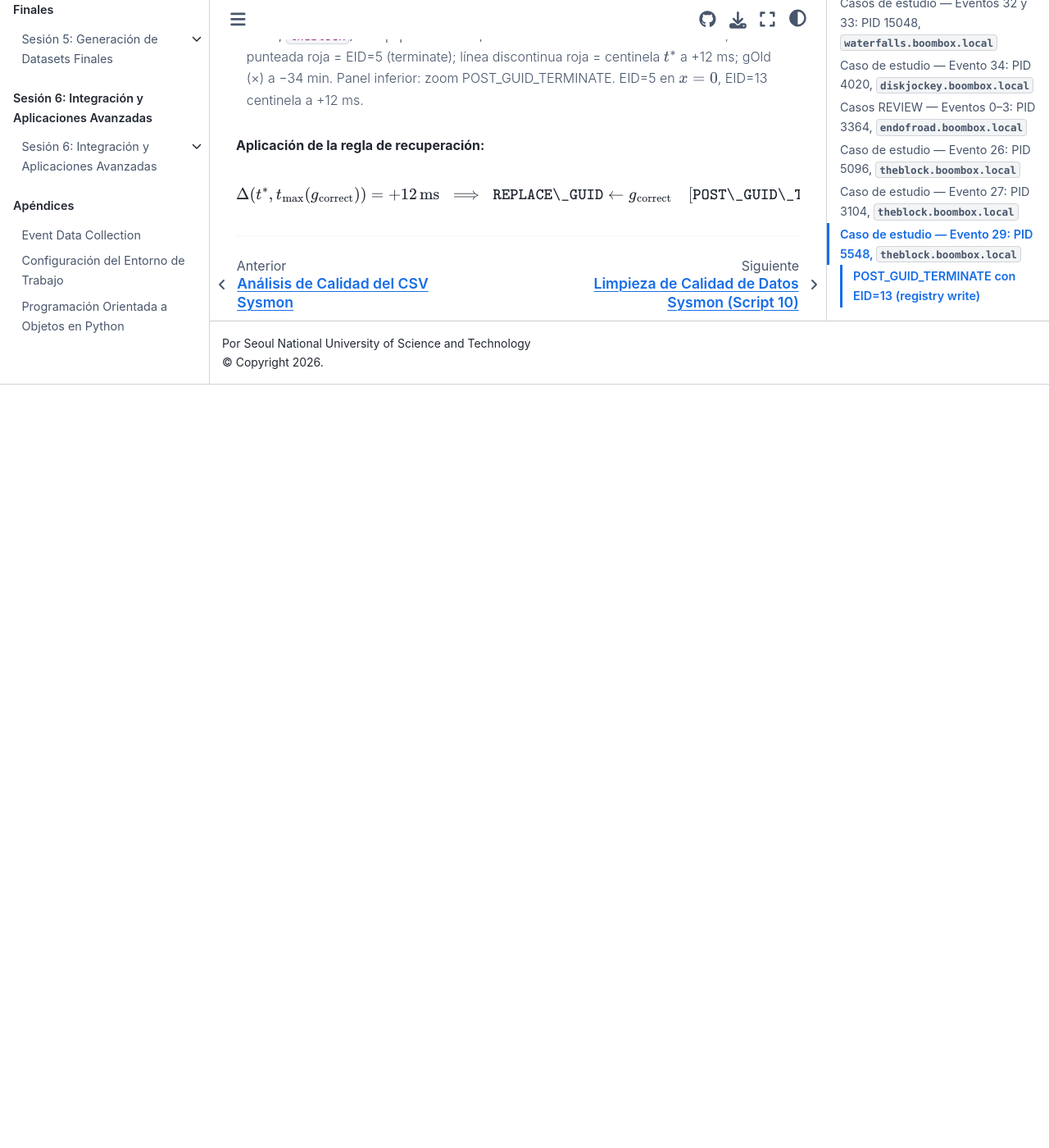
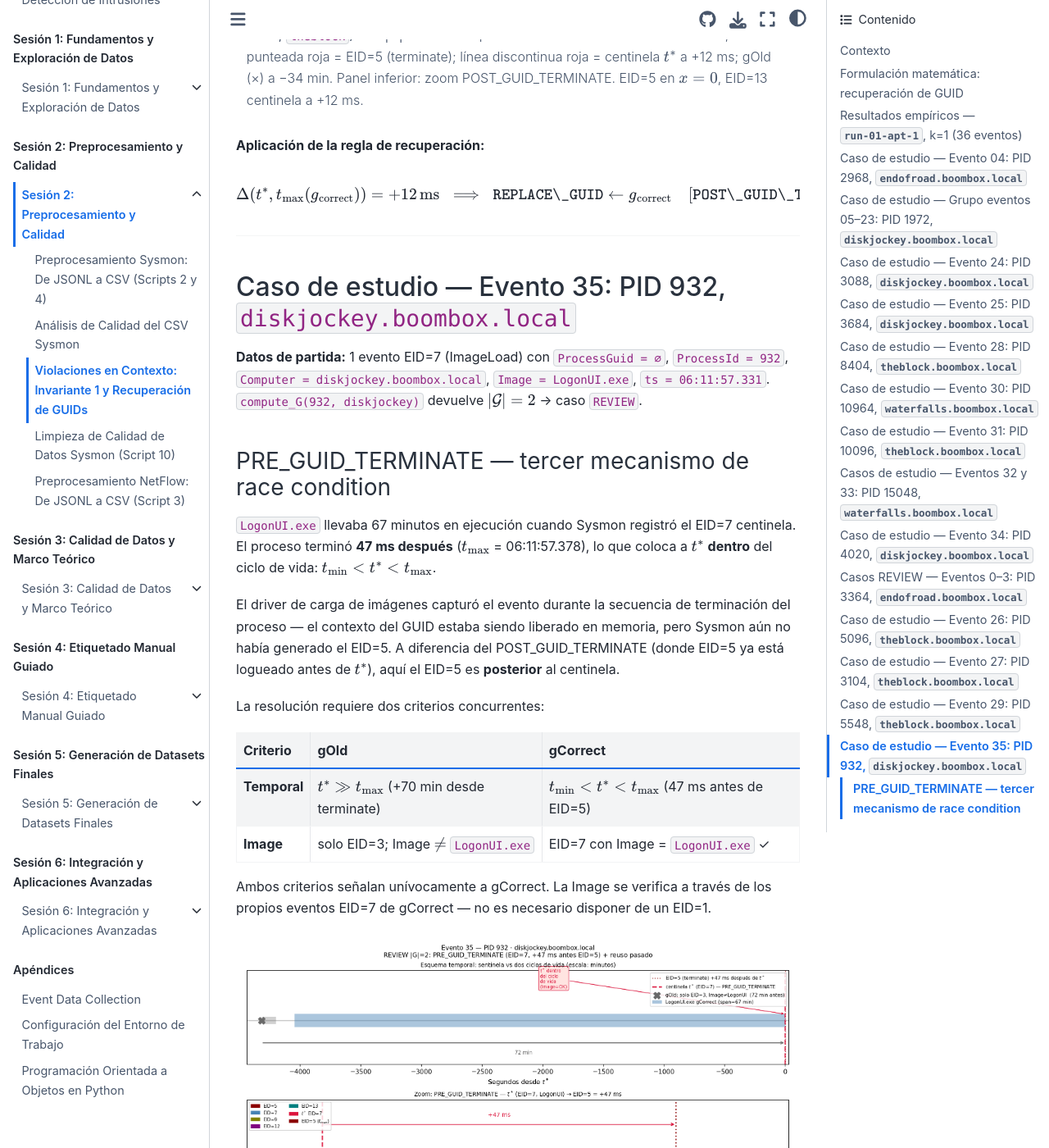
Before and after one commit to ollerenac/curso2026, a Jupyter Book: the page built from sesion-2/9-violaciones-en-contexto.md, in a window 1280 px wide and 1400 px high, scrolled down 32090 px. Shown: the whole window at 82% size. Built offline with Jupyter Book 1.0.4 settings and Sphinx 7.4.7 and the Sphinx Book theme 1.1.4, drawn with Linux system fonts in a browser that asks for light colours; before the commit the page ends 32559 px from its top, so only the background shows below that; some of the changed text lies outside the part shown.

Commit message:
analysis(sesion-2): add Event 35 PRE_GUID_TERMINATE case study
Complete analysis of event 35 (LogonUI.exe, PID 932, diskjockey,
EID=7, |G|=2). Introduces PRE_GUID_TERMINATE — the third race-condition
mechanism where t* falls within the process lifecycle (t_min < t* < t_max)
47 ms before EID=5. Resolution uses two concurrent criteria: temporal
proximity to t_max and Image equality confirmed via EID=7 events.
Completes the mechanism triad: PRE_GUID_INIT / PRE_GUID_TERMINATE /
POST_GUID_TERMINATE. Adds notebook cells 78-82, MD section, and
ev35_timeline.png.

Co-Authored-By: Claude Sonnet 4.6 <noreply@anthropic.com>

````diff
--- a/sesion-2/9-violaciones-en-contexto.md
+++ b/sesion-2/9-violaciones-en-contexto.md
@@ -1225,3 +1225,63 @@ $$
 $$
 
 ---
+
+## Caso de estudio — Evento 35: PID 932, `diskjockey.boombox.local`
+
+**Datos de partida:** 1 evento EID=7 (ImageLoad) con `ProcessGuid = ∅`,
+`ProcessId = 932`, `Computer = diskjockey.boombox.local`, `Image = LogonUI.exe`,
+`ts = 06:11:57.331`. `compute_G(932, diskjockey)` devuelve $|\mathcal{G}| = 2$ → caso `REVIEW`.
+
+### PRE_GUID_TERMINATE — tercer mecanismo de race condition
+
+`LogonUI.exe` llevaba 67 minutos en ejecución cuando Sysmon registró el
+EID=7 centinela. El proceso terminó **47 ms después** ($t_{\max}$ = 06:11:57.378),
+lo que coloca a $t^*$ **dentro** del ciclo de vida: $t_{\min} < t^* < t_{\max}$.
+
+El driver de carga de imágenes capturó el evento durante la secuencia de
+terminación del proceso — el contexto del GUID estaba siendo liberado en memoria,
+pero Sysmon aún no había generado el EID=5. A diferencia del POST\_GUID\_TERMINATE
+(donde EID=5 ya está logueado antes de $t^*$), aquí el EID=5 es **posterior** al
+centinela.
+
+La resolución requiere dos criterios concurrentes:
+
+| Criterio | gOld | gCorrect |
+|----------|------|----------|
+| **Temporal** | $t^* \gg t_{\max}$ (+70 min desde terminate) | $t_{\min} < t^* < t_{\max}$ (47 ms antes de EID=5) |
+| **Image** | solo EID=3; Image $\neq$ `LogonUI.exe` | EID=7 con Image = `LogonUI.exe` ✓ |
+
+Ambos criterios señalan unívocamente a gCorrect. La Image se verifica a través
+de los propios eventos EID=7 de gCorrect — no es necesario disponer de un EID=1.
+
+```{figure} img/ev35_timeline.png
+:name: ev35-timeline
+:width: 100%
+
+**Evento 35 — PRE\_GUID\_TERMINATE en `LogonUI.exe` (PID 932, `diskjockey`) con |G|=2.**
+Panel superior: barra azul = 67 min de ciclo de vida de `LogonUI.exe`; × gris = gOld
+(solo EID=3, terminado hace 70 min); línea punteada azul = EID=5 en $t_{\max}$;
+línea roja discontinua = centinela $t^*$ a −47 ms del EID=5.
+Panel inferior: zoom alrededor de EID=5. El centinela aparece a $x = -47$ ms;
+EID=5 en $x = 0$; bracket muestra la brecha PRE\_GUID\_TERMINATE.
+```
+
+**Simetría completa de mecanismos de race condition:**
+
+| Mecanismo | Posición de $t^*$ | Causa raíz |
+|-----------|-------------------|------------|
+| PRE\_GUID\_INIT | $t^* < t_{\min}$ | GUID aún no asignado (proceso arrancando) |
+| PRE\_GUID\_TERMINATE | $t_{\min} < t^* < t_{\max}$ | GUID liberándose (EID=5 pendiente) |
+| POST\_GUID\_TERMINATE | $t^* > t_{\max}$ | GUID ya liberado (EID=5 ya logueado) |
+
+**Aplicación de la regla de recuperación:**
+
+$$
+t_{\min}(g_{\mathrm{correct}}) < t^* < t_{\max}(g_{\mathrm{correct}}),\;
+\Delta(t^*, t_{\max}) = -47\,\text{ms},\;
+\mathrm{Image}(g_{\mathrm{correct}}) = \texttt{LogonUI.exe}\;\checkmark
+\;\implies\; \texttt{REPLACE\_GUID} \leftarrow g_{\mathrm{correct}} \quad
+[\texttt{PRE\_GUID\_TERMINATE}]
+$$
+
+---
````
Also changed, not shown: sesion-2/img/ev35_timeline.png (added), 1 other file.
